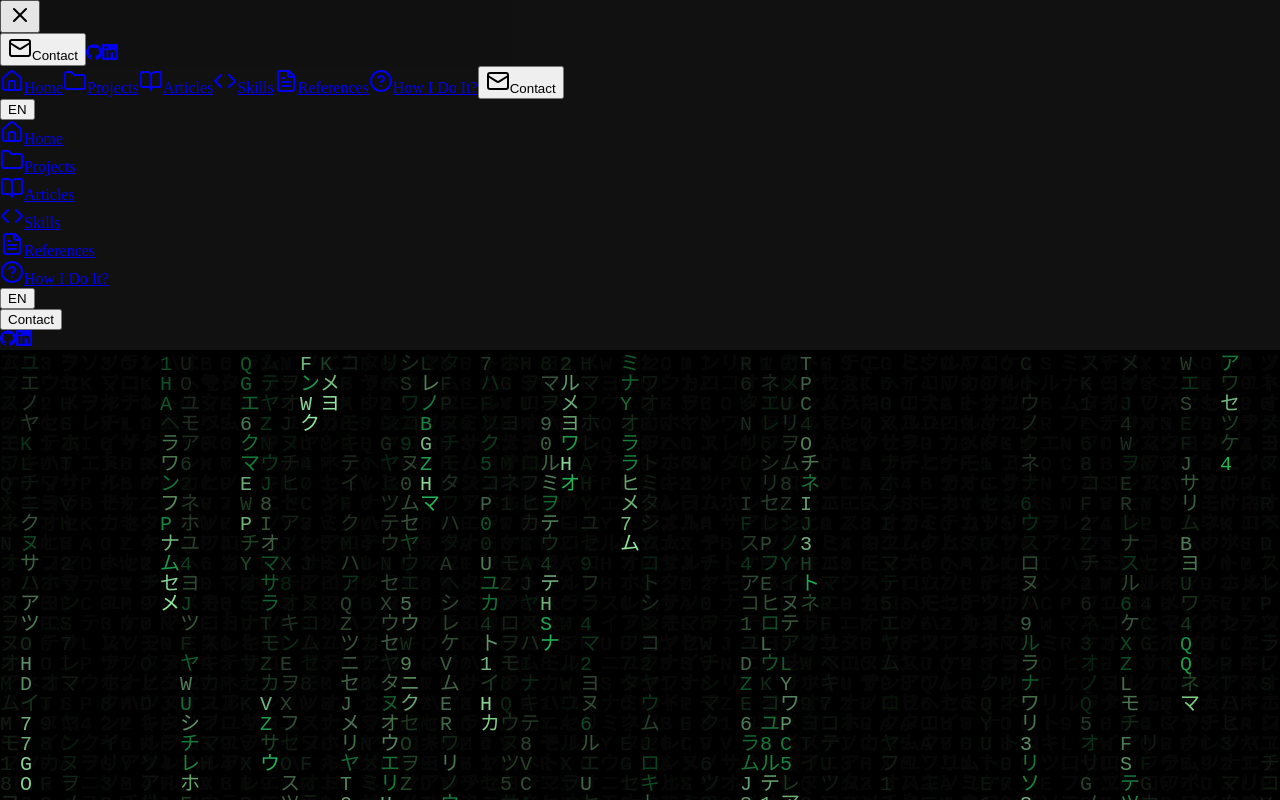
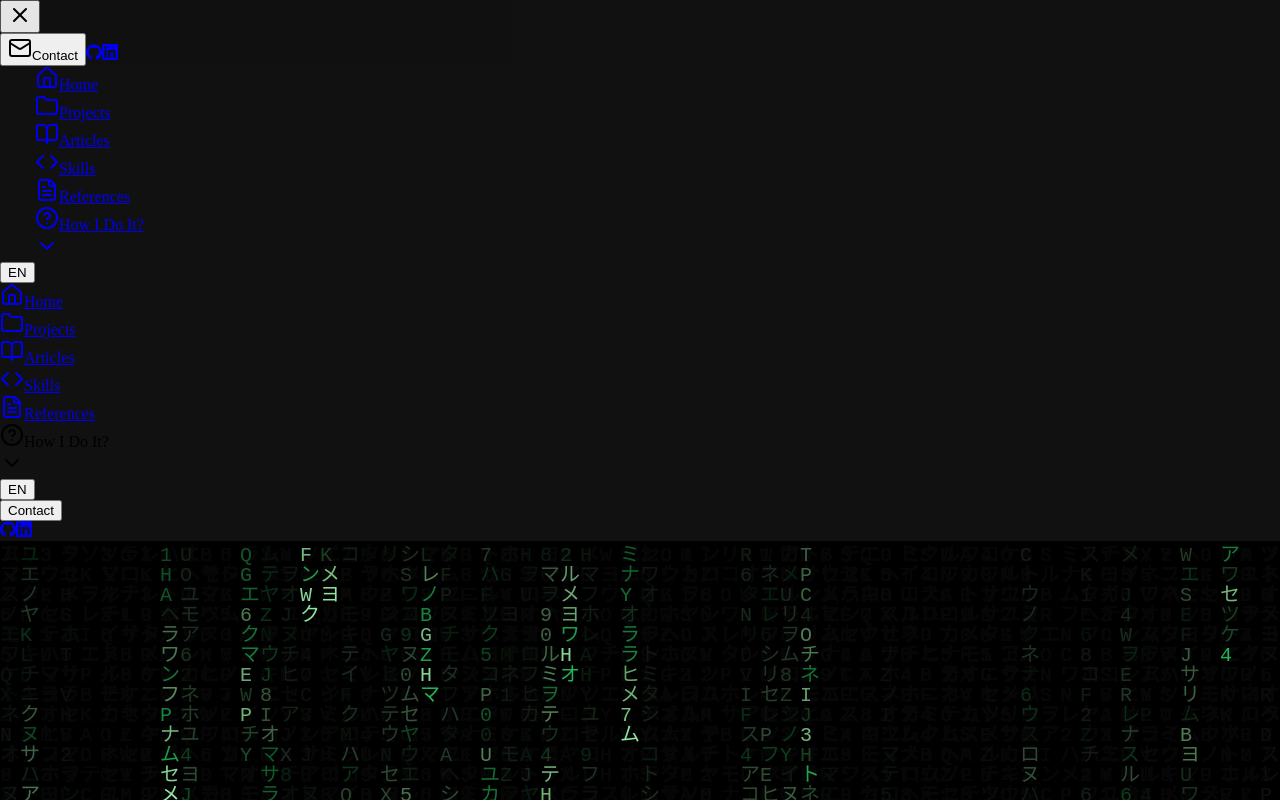
Before and after one commit to darco81/Portfolio, a React (Vite) app in the folder client/: page / in a window 1280 px wide. Both pictures are taken after a click on the button 20 px from the left and 16 px from the top of the page. Shown: the top 800 px of the page. Built offline with nearby package versions, Linux system fonts and the light colour scheme.

Commit message:
Implement expandable sub-menu in DesktopSidebar for improved navigation

```diff
--- a/client/src/features/side-bar/components/DesktopSidebar.tsx
+++ b/client/src/features/side-bar/components/DesktopSidebar.tsx
@@ -1,5 +1,7 @@
-import { motion } from "framer-motion";
+import { useState } from 'react';
+import { motion, AnimatePresence } from "framer-motion";
 import { SiGithub, SiLinkedin } from "react-icons/si";
+import { ChevronDown, ChevronUp } from "lucide-react";
 import SidebarNavLink from "../components/SidebarNavLink";
 import { menuItems, contactMessages, socialLinks, LocalizedLabel } from "../data";
 
@@ -13,6 +15,12 @@ interface DesktopSidebarProps {
 }
 
 function DesktopSidebar({ location, setIsContactOpen, toggleLang, lang }: DesktopSidebarProps): JSX.Element {
+    const [expandedMenu, setExpandedMenu] = useState<string | null>(null);
+
+    const toggleSubMenu = (path: string) => {
+        setExpandedMenu(expandedMenu === path ? null : path);
+    };
+
     return (
         <motion.div
             initial={{ x: "-100%" }}
@@ -23,16 +31,59 @@ function DesktopSidebar({ location, setIsContactOpen, toggleLang, lang }: Deskto
             <div className="flex flex-col h-full">
                 <nav className="space-y-2 flex-grow">
                     {menuItems.map((item) => (
+                        <div key={item.path} className="flex flex-col">
+                            {/* Główna pozycja menu */}
+                            {item.subMenu ? (
+                                <div
+                                    className={`sidebar-nav-link cursor-pointer ${location.startsWith(item.path) ? "sidebar-nav-link-active" : "sidebar-nav-link-inactive"}`}
+                                    onClick={() => toggleSubMenu(item.path)}
+                                >
+                                    <div className="flex items-center justify-between w-full">
+                                        <div className="flex items-center">
+                                            {item.icon}
+                                            <span className="ml-3">{item.label[lang]}</span>
+                                        </div>
+                                        {expandedMenu === item.path ?
+                                            <ChevronUp className="w-4 h-4" /> :
+                                            <ChevronDown className="w-4 h-4" />
+                                        }
+                                    </div>
+                                </div>
+                            ) : (
                                 <SidebarNavLink
-                            key={item.path}
                                     href={item.path}
                                     onClick={() => { }}
                                     icon={item.icon}
                                     label={item.label[lang]}
                                     className={`sidebar-nav-link ${location === item.path ? "sidebar-nav-link-active" : "sidebar-nav-link-inactive"}`}
                                 />
+                            )}
+
+                            {/* Podmenu */}
+                            <AnimatePresence>
+                                {item.subMenu && expandedMenu === item.path && (
+                                    <motion.div
+                                        initial={{ height: 0, opacity: 0 }}
+                                        animate={{ height: "auto", opacity: 1 }}
+                                        exit={{ height: 0, opacity: 0 }}
+                                        className="ml-5 overflow-hidden"
+                                    >
+                                        {item.subMenu.map((subItem) => (
+                                            <a
+                                                key={subItem.path}
+                                                href={subItem.path}
+                                                className={`sidebar-nav-link text-sm py-1.5 ${location === subItem.path ? 'sidebar-nav-link-active' : 'sidebar-nav-link-inactive'}`}
+                                            >
+                                                <span className="ml-2">{subItem.label[lang]}</span>
+                                            </a>
+                                        ))}
+                                    </motion.div>
+                                )}
+                            </AnimatePresence>
+                        </div>
                     ))}
                 </nav>
+
                 {/* Language Toggle Button for Desktop */}
                 <div className="mb-4 flex justify-center">
                     <button
@@ -42,12 +93,14 @@ function DesktopSidebar({ location, setIsContactOpen, toggleLang, lang }: Deskto
                         {lang.toUpperCase()}
                     </button>
                 </div>
+
                 {/* Kontakt Button on Desktop */}
                 <div className="mb-4">
                     <button onClick={() => setIsContactOpen(true)} className="sidebar-desktop-kontakt">
                         {contactMessages.contactButton[lang]}
                     </button>
                 </div>
+
                 {/* Social Icons on Desktop */}
                 <div className="sidebar-desktop-social flex justify-center space-x-4">
                     <a href={socialLinks.github} target="_blank" rel="noopener noreferrer" className="sidebar-mobile-icon-button">
--- a/client/src/features/side-bar/components/MobileMenu.tsx
+++ b/client/src/features/side-bar/components/MobileMenu.tsx
@@ -1,11 +1,11 @@
 import { Link } from "wouter";
-import { motion } from "framer-motion";
+import { motion, AnimatePresence } from "framer-motion";
 import { SiGithub, SiLinkedin } from "react-icons/si";
-import { Menu, X } from "lucide-react";
+import { Menu, X, ChevronDown, ChevronUp } from "lucide-react";
 import { Mail } from "lucide-react";
 import { menuItems, contactMessages, socialLinks } from "../data";
 import { useLanguage } from "../../../shared/components/common/LanguageContext";
-import React from "react";
+import React, { useState } from "react";
 
 interface MobileMenuProps {
     isOpen: boolean;
@@ -23,17 +23,24 @@ function MobileMenu({
     showMobileMenu,
 }: MobileMenuProps): JSX.Element {
     const { lang, toggleLang } = useLanguage();
+    const [expandedMenu, setExpandedMenu] = useState<string | null>(null);
+
+    const toggleSubMenu = (path: string, e: React.MouseEvent) => {
+        e.preventDefault();
+        setExpandedMenu(expandedMenu === path ? null : path);
+    };
 
     return (
         <>
+            {/* Pasek nawigacyjny mobilny - zawsze widoczny z odpowiednim z-index */}
             <motion.div
                 initial={{ y: 0 }}
                 animate={{ y: showMobileMenu ? 0 : -100 }}
                 transition={{ duration: 0.3 }}
                 className="sidebar-mobile-icons mobile-menu md:hidden fixed top-0 left-0 right-0 flex items-center justify-between px-4 z-50"
             >
-                {/* Lewy kontener z hamburgerem */}
-                <div className="hamburger-container">
+                {/* Lewy kontener z hamburgerem - z odpowiednim z-index */}
+                <div className="hamburger-container relative z-[60]">
                     <button onClick={() => setIsOpen(!isOpen)} className="sidebar-hamburger">
                         {isOpen ? (
                             <X className="w-6 h-6 text-[var(--matrix-hover)]" />
@@ -64,34 +71,82 @@ function MobileMenu({
                     >
                         <SiLinkedin className="w-6 h-6" />
                     </a>
-                    {/* Możesz usunąć przycisk zmiany języka z tego kontenera,
-              jeśli chcesz, aby był wyświetlany tylko jako fixed component */}
                 </div>
             </motion.div>
 
+            {/* Menu mobilne - warstwa poniżej hamburgerka */}
+            <AnimatePresence>
                 {isOpen && (
                     <motion.div
                         initial={{ opacity: 0, scale: 0.95 }}
                         animate={{ opacity: 1, scale: 1 }}
                         exit={{ opacity: 0, scale: 0.95 }}
                         className="mobile-menu-modal"
+                        style={{ zIndex: 55 }}
                     >
                         <div className="mobile-menu-modal-overlay" onClick={() => setIsOpen(false)} />
-                    <motion.div className="mobile-menu-modal-content" initial={{ y: -30 }} animate={{ y: 0 }}>
+                        {/* TO DO pobawić się z miejscem pojawiania się menu */}
+                        <motion.div className="mobile-menu-modal-content w-[250px] max-w-[300px]" initial={{ x: 35, y: -35 }} animate={{ y: 0 }}>
                             <nav className="space-y-4">
                                 {menuItems.map((item) => (
-                                <Link key={item.path} href={item.path}>
+                                    <div key={item.path} className="flex flex-col">
+                                        {item.subMenu ? (
+                                            // Pozycja z podmenu
                                             <a
-                                        className={`sidebar-nav-link ${window.location.pathname === item.path ? "sidebar-nav-link-active" : "sidebar-nav-link-inactive"
-                                            }`}
+                                                href="#"
+                                                className={`sidebar-nav-link ${window.location.pathname.startsWith(item.path) ? "sidebar-nav-link-active" : "sidebar-nav-link-inactive"}`}
+                                                onClick={(e) => toggleSubMenu(item.path, e)}
+                                            >
+                                                <div className="flex items-center justify-between w-full">
+                                                    <div className="flex items-center">
+                                                        {item.icon}
+                                                        <span className="ml-2">{item.label[lang]}</span>
+                                                    </div>
+                                                    {expandedMenu === item.path ?
+                                                        <ChevronUp className="w-4 h-4" /> :
+                                                        <ChevronDown className="w-4 h-4" />
+                                                    }
+                                                </div>
+                                            </a>
+                                        ) : (
+                                            // Zwykła pozycja menu
+                                            <Link href={item.path}>
+                                                <a
+                                                    className={`sidebar-nav-link ${window.location.pathname === item.path ? "sidebar-nav-link-active" : "sidebar-nav-link-inactive"}`}
                                                     onClick={() => setIsOpen(false)}
                                                 >
                                                     {item.icon}
                                                     <span>{item.label[lang]}</span>
                                                 </a>
                                             </Link>
+                                        )}
+
+                                        {/* Podmenu */}
+                                        <AnimatePresence>
+                                            {item.subMenu && expandedMenu === item.path && (
+                                                <motion.div
+                                                    initial={{ height: 0, opacity: 0 }}
+                                                    animate={{ height: "auto", opacity: 1 }}
+                                                    exit={{ height: 0, opacity: 0 }}
+                                                    className="ml-6 mt-1 overflow-hidden"
+                                                >
+                                                    {item.subMenu.map((subItem) => (
+                                                        <Link key={subItem.path} href={subItem.path}>
+                                                            <a
+                                                                className={`sidebar-nav-link text-sm py-1.5 pl-2 ${window.location.pathname === subItem.path ? 'sidebar-nav-link-active' : 'sidebar-nav-link-inactive'}`}
+                                                                onClick={() => setIsOpen(false)}
+                                                            >
+                                                                <span>{subItem.label[lang]}</span>
+                                                            </a>
+                                                        </Link>
                                                     ))}
-                            <button
+                                                </motion.div>
+                                            )}
+                                        </AnimatePresence>
+                                    </div>
+                                ))}
+                                {/* nadmiarowe ale implementację zostawiam */}
+                                {/* <button
                                     onClick={() => {
                                         setIsOpen(false);
                                         setIsContactOpen(true);
@@ -100,13 +155,14 @@ function MobileMenu({
                                 >
                                     <Mail className="w-5 h-5" />
                                     <span>{contactMessages.contactButton[lang]}</span>
-                            </button>
+                                </button> */}
                             </nav>
                         </motion.div>
                     </motion.div>
                 )}
+            </AnimatePresence>
 
-            {/* Fixed Mobile Language Toggle Button */}
+            {/* Fixed Mobile Language Toggle Button - zachowany bez zmian */}
             <div className="md:hidden">
                 <button
                     onClick={toggleLang}
```
Lines whose indentation alone changed are shown as unchanged.
